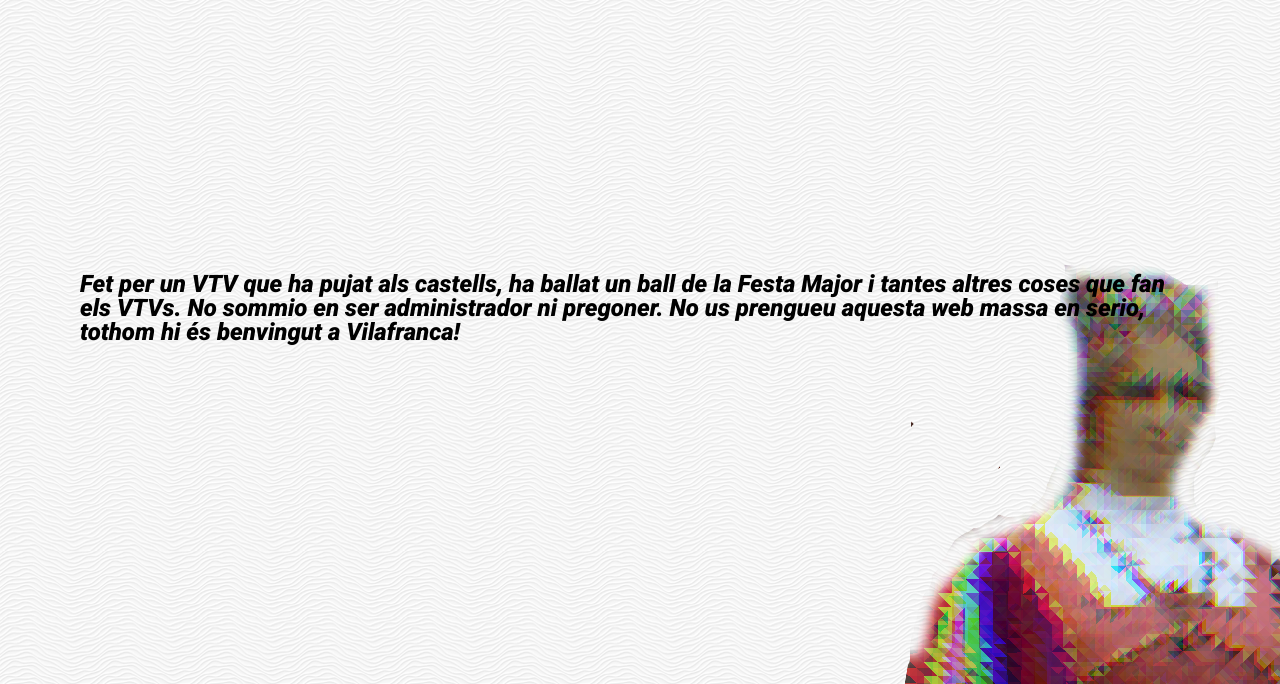
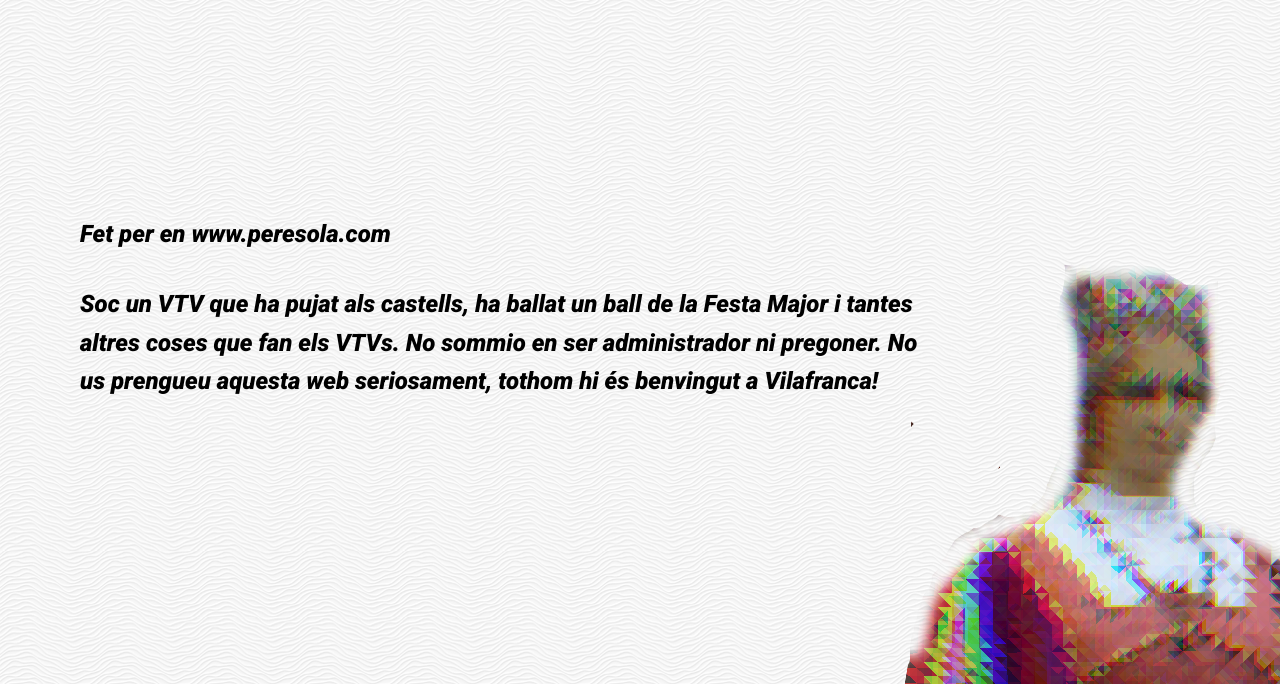
Before and after one commit to petrussola/vtv-frontend, a plain HTML site: page index.html in a window 1280 px wide. Both pictures are taken after a click on the item "ABOUT". Shown: the part 116-800 px from the top of the page. Drawn offline with Linux system fonts and the light colour scheme; files whose address does not match are found by name.

Commit message:
Style about and suggeriments page

```diff
--- a/script.js
+++ b/script.js
@@ -263,23 +263,43 @@ content.addEventListener('click', (e) => {
 });
 
 // when about page in header is clicked
-about.addEventListener('click', (e) => {
-	const text = document.createElement('h2');
-	text.id = 'text-page';
-	text.textContent =
-		'Fet per un VTV que ha pujat als castells, ha ballat un ball de la Festa Major i tantes altres coses que fan els VTVs. No sommio en ser administrador ni pregoner. No us prengueu aquesta web massa en serio, tothom hi és benvingut a Vilafranca!';
+about.addEventListener('click', () => {
+	// create text container
+	const textContainer = document.createElement('div');
+	textContainer.id = 'text-page';
+	// create first line
+	const madeBy = document.createElement('h2');
+	madeBy.textContent = 'Fet per en www.peresola.com';
+	textContainer.appendChild(madeBy);
+	// create context
+	const whyMade = document.createElement('h2');
+	whyMade.textContent =
+		'Soc un VTV que ha pujat als castells, ha ballat un ball de la Festa Major i tantes altres coses que fan els VTVs. No sommio en ser administrador ni pregoner. No us prengueu aquesta web seriosament, tothom hi és benvingut a Vilafranca!';
+	textContainer.appendChild(whyMade);
 	content.innerHTML = '';
-	content.appendChild(text);
+	content.appendChild(textContainer);
 });
 
 // when suggeriments page in header is clicked
 suggeriments.addEventListener('click', () => {
-	const text = document.createElement('h2');
-	text.id = 'text-page';
-	text.textContent =
-		'Si voleu afegir preguntes al test, o teniu qualsevol suggeriment o comentari, envieu-me un email a socunvtv [at] gmail [dot] com. Salut!';
+	// create text container
+	const textContainer = document.createElement('div');
+	textContainer.id = 'text-page';
+	// create context
+	const whyMade = document.createElement('h2');
+	whyMade.textContent =
+	'Si voleu afegir preguntes al test, o teniu qualsevol suggeriment o comentari, envieu-me un email a socunvtv [arroba] gmail [punt] com. Salut!';
+	textContainer.appendChild(whyMade);
 	content.innerHTML = '';
-	content.appendChild(text);
+	content.appendChild(textContainer);
+
+
+	// const text = document.createElement('h2');
+	// text.id = 'text-page';
+	// text.textContent =
+	// 	'Si voleu afegir preguntes al test, o teniu qualsevol suggeriment o comentari, envieu-me un email a socunvtv [at] gmail [dot] com. Salut!';
+	// content.innerHTML = '';
+	// content.appendChild(text);
 });
 
 title.addEventListener('click', () => {
--- a/style.css
+++ b/style.css
@@ -210,14 +210,6 @@ header {
 	header h1 {
 		font-size: 1.25rem;
 	}
-}
-
-#text-page {
-	display: flex;
-	flex-direction: row;
-	align-items: center;
-	justify-content: center;
-	padding: 3rem;
 }
 
 #container {
@@ -453,3 +445,17 @@ a {
 .hidden {
 	visibility: hidden;
 }
+
+#text-page {
+	/* background-color: red; */
+	display: flex;
+	flex-direction: column;
+	align-items: flex-start;
+	/* justify-content: flex-start; */
+	padding: 3rem 25% 3rem 3rem;
+}
+
+#text-page * {
+	margin: 1rem 0;
+	line-height: 1.6;
+}
```
